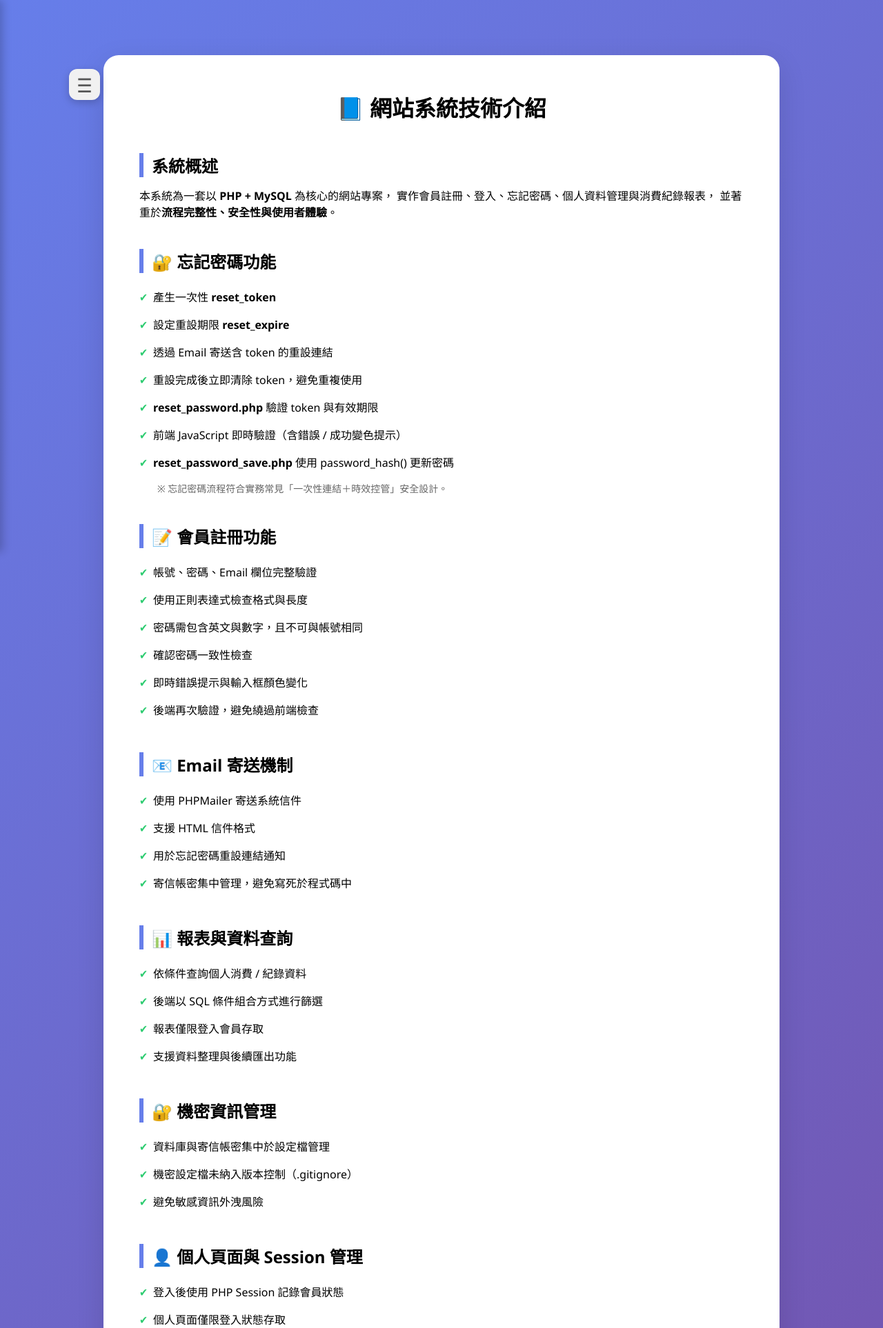
After one commit to chengyi003/yidemo, a PHP site: page /finance/introduce.php in a window 1280 px wide. The commit adds this page. Shown: the top 1926 px of the page at 69% size. Run offline with PHP 8.4, Linux system fonts and the light colour scheme; some libraries are stand-ins or nearby versions.

Commit message:
網站介紹+侧欄連結

```diff
--- a/finance/form_expense.php
+++ b/finance/form_expense.php
@@ -1,6 +1,6 @@
 <?php
 require_once("db.php");
-
+session_start();
 // 建 daily_account 的 DB 物件
 $AccountDB = new DB("daily_account");
 $CategoryDB = new DB("category");
@@ -31,6 +31,8 @@ $categories = $CategoryDB->all();
                 <!-- 基本資訊 -->
                 <div class="form-section">
                     <h3>基本資訊</h3>
+                            <input type="hidden" name="member_id" value="<?php echo $_SESSION['user']['id']; ?>">
+
                     <div class="form-row">
                         <div class="form-group">
                             <label>日期 *</label>
--- /dev/null
+++ b/finance/introduce.php
@@ -0,0 +1,197 @@
+<?php
+// about.php
+?>
+<!DOCTYPE html>
+<html lang="zh-Hant">
+<head>
+<meta charset="UTF-8">
+<title>📘 系統技術介紹</title>
+
+<link rel="stylesheet" href="style.css">
+<link rel="stylesheet" href="sidebar.css">
+
+<style>
+.about-container{
+    max-width:980px;
+    margin:60px auto;
+    background:#fff;
+    padding:52px;
+    border-radius:22px;
+    box-shadow:0 12px 40px rgba(0,0,0,.12);
+}
+.about-container h1{
+    text-align:center;
+    margin-bottom:44px;
+}
+.section{
+    margin-bottom:42px;
+}
+.section h2{
+    margin-bottom:14px;
+    padding-left:12px;
+    border-left:6px solid #667eea;
+}
+.tech-list{
+    list-style:none;
+    padding-left:0;
+}
+.tech-list li{
+    padding:8px 0;
+    font-size:16px;
+}
+.check{
+    color:#2ecc71;
+    font-weight:bold;
+    margin-right:8px;
+}
+.note{
+    color:#666;
+    font-size:14px;
+    margin-top:8px;
+    padding-left:26px;
+}
+</style>
+</head>
+
+<body>
+<?php include "sidebar.php"; ?>
+
+<div class="about-container">
+    <h1>📘 網站系統技術介紹</h1>
+
+    <!-- 系統概述 -->
+    <div class="section">
+        <h2>系統概述</h2>
+        <p>
+            本系統為一套以 <strong>PHP + MySQL</strong> 為核心的網站專案，
+            實作會員註冊、登入、忘記密碼、個人資料管理與消費紀錄報表，
+            並著重於<strong>流程完整性、安全性與使用者體驗</strong>。
+        </p>
+    </div>
+
+    <!-- 忘記密碼 -->
+    <div class="section">
+        <h2>🔐 忘記密碼功能</h2>
+        <ul class="tech-list">
+            <li><span class="check">✔</span>產生一次性 <strong>reset_token</strong></li>
+            <li><span class="check">✔</span>設定重設期限 <strong>reset_expire</strong></li>
+            <li><span class="check">✔</span>透過 Email 寄送含 token 的重設連結</li>
+            <li><span class="check">✔</span>重設完成後立即清除 token，避免重複使用</li>
+            <li><span class="check">✔</span><strong>reset_password.php</strong> 驗證 token 與有效期限</li>
+            <li><span class="check">✔</span>前端 JavaScript 即時驗證（含錯誤 / 成功變色提示）</li>
+            <li><span class="check">✔</span><strong>reset_password_save.php</strong> 使用 password_hash() 更新密碼</li>
+        </ul>
+        <div class="note">
+            ※ 忘記密碼流程符合實務常見「一次性連結＋時效控管」安全設計。
+        </div>
+    </div>
+
+    <!-- 註冊 -->
+    <div class="section">
+        <h2>📝 會員註冊功能</h2>
+        <ul class="tech-list">
+            <li><span class="check">✔</span>帳號、密碼、Email 欄位完整驗證</li>
+            <li><span class="check">✔</span>使用正則表達式檢查格式與長度</li>
+            <li><span class="check">✔</span>密碼需包含英文與數字，且不可與帳號相同</li>
+            <li><span class="check">✔</span>確認密碼一致性檢查</li>
+            <li><span class="check">✔</span>即時錯誤提示與輸入框顏色變化</li>
+            <li><span class="check">✔</span>後端再次驗證，避免繞過前端檢查</li>
+        </ul>
+    </div>
+
+    <!-- Email -->
+    <div class="section">
+        <h2>📧 Email 寄送機制</h2>
+        <ul class="tech-list">
+            <li><span class="check">✔</span>使用 PHPMailer 寄送系統信件</li>
+            <li><span class="check">✔</span>支援 HTML 信件格式</li>
+            <li><span class="check">✔</span>用於忘記密碼重設連結通知</li>
+            <li><span class="check">✔</span>寄信帳密集中管理，避免寫死於程式碼中</li>
+        </ul>
+    </div>
+
+    <!-- 報表 -->
+    <div class="section">
+        <h2>📊 報表與資料查詢</h2>
+        <ul class="tech-list">
+            <li><span class="check">✔</span>依條件查詢個人消費 / 紀錄資料</li>
+            <li><span class="check">✔</span>後端以 SQL 條件組合方式進行篩選</li>
+            <li><span class="check">✔</span>報表僅限登入會員存取</li>
+            <li><span class="check">✔</span>支援資料整理與後續匯出功能</li>
+        </ul>
+    </div>
+
+    <!-- 安全 -->
+    <div class="section">
+        <h2>🔐 機密資訊管理</h2>
+        <ul class="tech-list">
+            <li><span class="check">✔</span>資料庫與寄信帳密集中於設定檔管理</li>
+            <li><span class="check">✔</span>機密設定檔未納入版本控制（.gitignore）</li>
+            <li><span class="check">✔</span>避免敏感資訊外洩風險</li>
+        </ul>
+    </div>
+
+    <!-- Session -->
+    <div class="section">
+        <h2>👤 個人頁面與 Session 管理</h2>
+        <ul class="tech-list">
+            <li><span class="check">✔</span>登入後使用 PHP Session 記錄會員狀態</li>
+            <li><span class="check">✔</span>個人頁面僅限登入狀態存取</li>
+            <li><span class="check">✔</span>未登入者自動導向登入頁</li>
+        </ul>
+    </div>
+
+    <!-- Cookie -->
+    <div class="section">
+        <h2>🍪 保持登入機制</h2>
+        <ul class="tech-list">
+            <li><span class="check">✔</span>使用 Cookie 實作保持登入功能</li>
+            <li><span class="check">✔</span>Cookie 僅存放識別用 token</li>
+            <li><span class="check">✔</span>登出時同步清除 Cookie 與 Session</li>
+        </ul>
+    </div>
+
+    <!-- Form -->
+    <div class="section">
+        <h2>📋 表單送出方式</h2>
+        <ul class="tech-list">
+            <li>
+                <span class="check">✔</span><strong>GET</strong>
+                <div class="note">
+                    用於查詢與搜尋等不涉及機密資料的操作。
+                </div>
+            </li>
+            <li>
+                <span class="check">✔</span><strong>POST</strong>
+                <div class="note">
+                    用於註冊、登入、重設密碼等資料提交。
+                </div>
+            </li>
+            <li>
+                <span class="check">✔</span><strong>AJAX POST + JSON</strong>
+                <div class="note">
+                    使用 fetch API 傳送 JSON，進行非同步驗證與局部更新。
+                </div>
+            </li>
+        </ul>
+        <div class="note">
+            ※ 後端依 Content-Type 分別處理 $_GET、$_POST 或 JSON 請求。
+        </div>
+    </div>
+
+    <!-- 技術 -->
+    <div class="section">
+        <h2>🛠 使用技術</h2>
+        <ul class="tech-list">
+            <li><span class="check">✔</span>PHP（原生 PHP、PDO）</li>
+            <li><span class="check">✔</span>MySQL（資料表設計與關聯）</li>
+            <li><span class="check">✔</span>HTML / CSS（版面與視覺設計）</li>
+            <li><span class="check">✔</span>JavaScript（表單驗證與互動）</li>
+            <li><span class="check">✔</span>password_hash / password_verify</li>
+        </ul>
+    </div>
+
+</div>
+
+</body>
+</html>
--- a/finance/my_index.php
+++ b/finance/my_index.php
@@ -29,7 +29,7 @@ if (empty($_SESSION['user'])) {
 
     <div class="container">
         <div class="header">
-            <h1>💰 記帳系統</h1>
+            <h1>💰 MY記帳系統</h1>
             <p>智慧消費管理，掌握每一筆支出</p>
             <div class="action-buttons">
                 <a href="form_expense.php" class="btn btn-primary">➕ 新增消費</a>
--- a/finance/report.php
+++ b/finance/report.php
@@ -1,6 +1,7 @@
 <?php
 // ====== 1. 載入 Composer ======
 require __DIR__ . '/vendor/autoload.php';
+session_start();
 
 use PhpOffice\PhpSpreadsheet\Spreadsheet;
 use PhpOffice\PhpSpreadsheet\Writer\Xlsx;
@@ -20,6 +21,7 @@ SELECT
 FROM daily_account
 JOIN category ON daily_account.category = category.id
 JOIN payment_method ON daily_account.payment_method = payment_method.id
+WHERE daily_account.member_id = {$_SESSION['user']['id']}
 ORDER BY date DESC, time DESC
 ";
 
--- a/finance/sidebar.php
+++ b/finance/sidebar.php
@@ -2,6 +2,7 @@
 <div class="side-menu" id="sideMenu">
   <div class="side-header">會員選單</div>
   <div class="side-links">
+    <a href="introduce.php">網站使用功能</a>
     <a href="index.php">首頁</a>
     <a href="login.php">登入</a>
     <a href="logout.php">登出</a>
```
